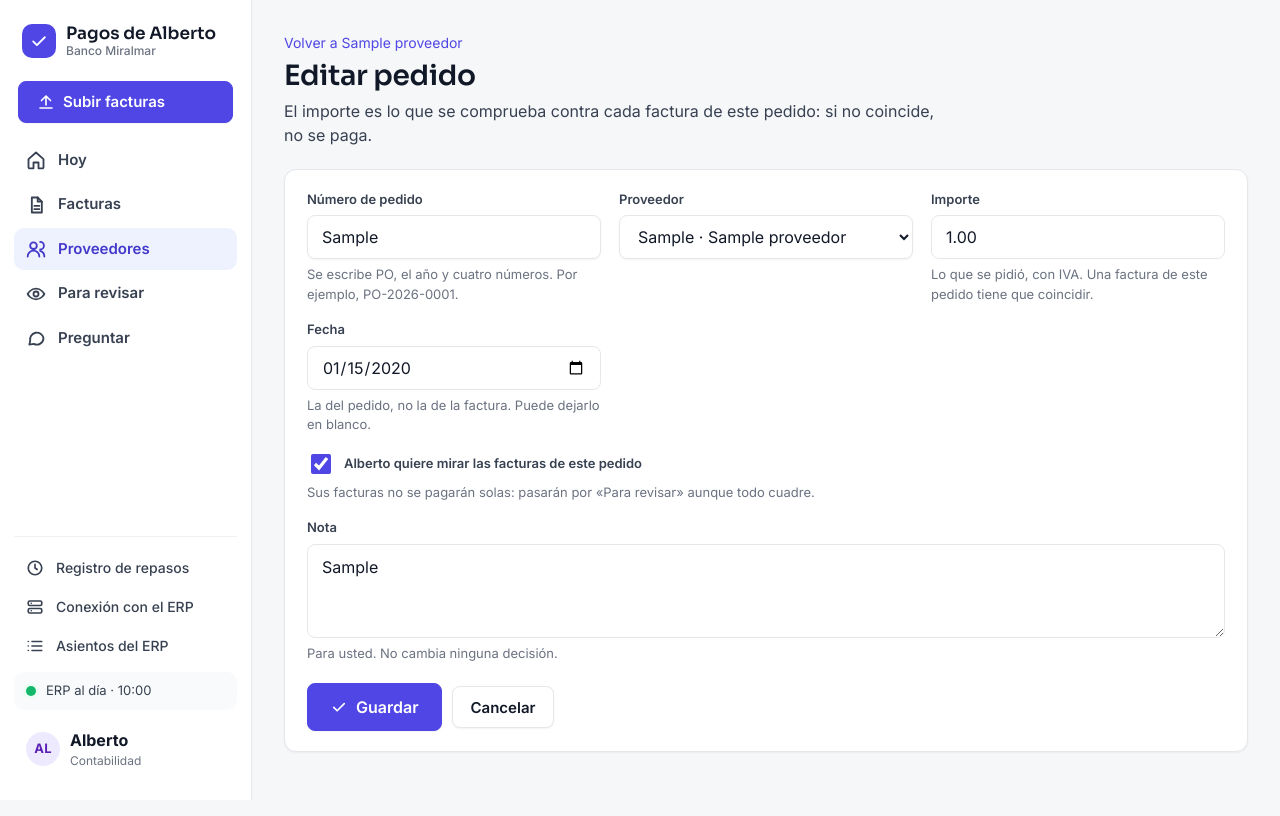
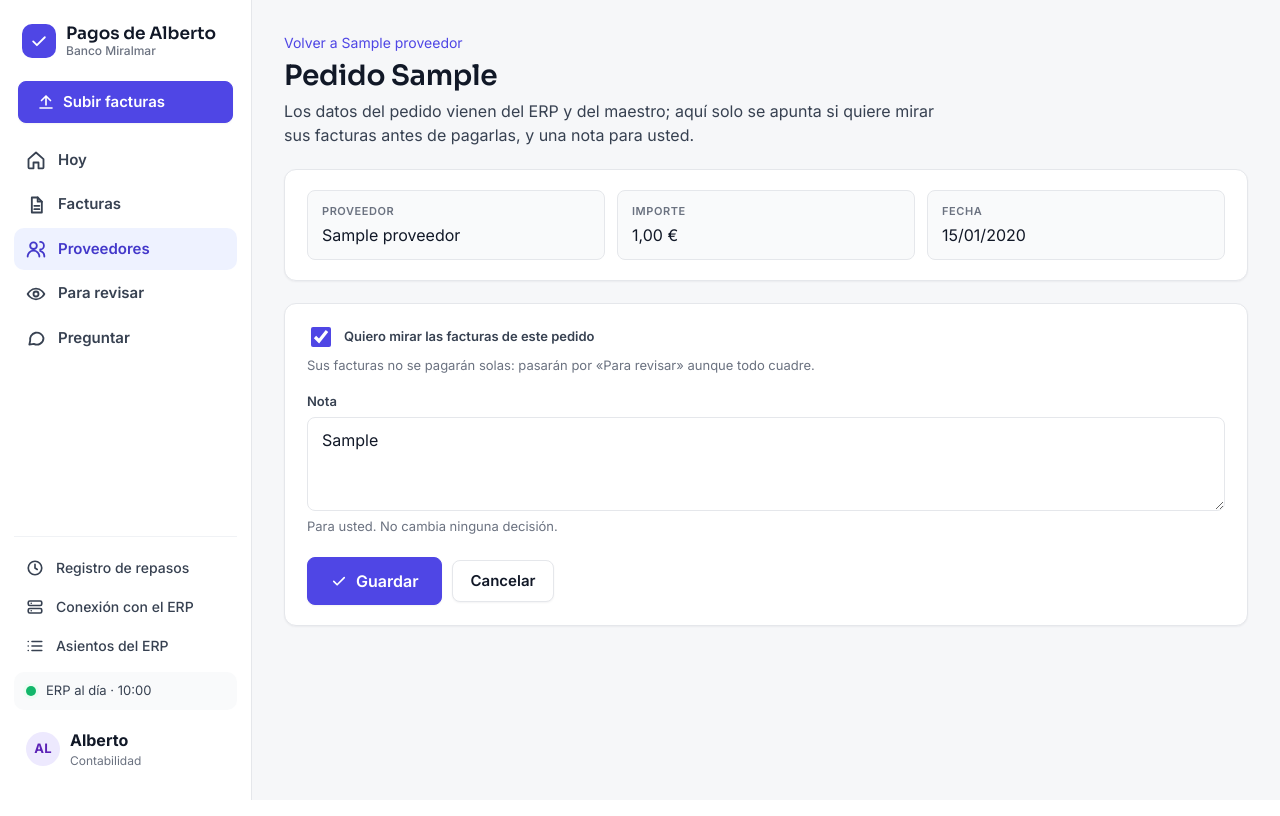
Before and after one commit to antoniorjmnz/upistas, a Django app: page /pedidos/1/editar/ in a window 1280 px wide. Run offline with Django 5.2, Linux system fonts and the light colour scheme; tables that the repository leaves empty hold one stand-in row (values such as "Sample post"); data that the repository does not hold is empty.

Commit message:
feat(obs): los pedidos no se crean en la web; en cada uno solo la marca de revisar y una nota (#38)

```diff
--- a/web/panel/forms.py
+++ b/web/panel/forms.py
@@ -6,11 +6,10 @@ mismo que se le exige al Excel, para que las dos fuentes digan lo mismo.
 """
 from __future__ import annotations
 
-from decimal import Decimal
 
 from django import forms
 
-from upistas.adaptadores.fuentes.excel import PATRON_NIF, PATRON_PEDIDO
+from upistas.adaptadores.fuentes.excel import PATRON_NIF
 from upistas.dominio.importes import normaliza_iban
 from web.panel.models import Pedido, Proveedor
 
@@ -63,46 +62,18 @@ class ProveedorForm(forms.ModelForm):
 
 
 class PedidoForm(forms.ModelForm):
-    proveedor = forms.ModelChoiceField(
-        queryset=Proveedor.objects.all(), label="Proveedor", empty_label="Elija un proveedor",
-    )
-    fecha = forms.DateField(
-        required=False, label="Fecha",
-        input_formats=["%Y-%m-%d", "%d/%m/%Y"],
-        widget=forms.DateInput(attrs={"type": "date"}, format="%Y-%m-%d"),
-        help_text="La del pedido, no la de la factura. Puede dejarlo en blanco.",
-    )
+    """Lo único que Alberto dice sobre un pedido: si quiere mirar sus facturas, y una nota.
+
+    Los pedidos nacen en el ERP y en el maestro importado; aquí no se crean ni se cambian
+    número, proveedor ni importe.
+    """
 
     class Meta:
         model = Pedido
-        fields = ["numero", "proveedor", "importe", "fecha", "revisar", "nota"]
+        fields = ["revisar", "nota"]
         labels = {
-            "numero": "Número de pedido",
-            "proveedor": "Proveedor",
-            "importe": "Importe",
-            "revisar": "Alberto quiere mirar las facturas de este pedido",
+            "revisar": "Quiero mirar las facturas de este pedido",
             "nota": "Nota",
         }
-        help_texts = {
-            "numero": "Se escribe PO, el año y cuatro números. Por ejemplo, PO-2026-0001.",
-            "importe": "Lo que se pidió, con IVA. Una factura de este pedido tiene que coincidir.",
-            "nota": "Para usted. No cambia ninguna decisión.",
-        }
-        error_messages = {"numero": {"unique": "Ya hay otro pedido con ese número."}}
-        widgets = {
-            "numero": forms.TextInput(attrs={"autocomplete": "off", "placeholder": "PO-2026-0001"}),
-            "importe": forms.NumberInput(attrs={"step": "0.01", "min": "0"}),
-            "nota": forms.Textarea(attrs={"rows": 3}),
-        }
-
-    def clean_numero(self) -> str:
-        numero = self.cleaned_data["numero"].strip().upper()
-        if not PATRON_PEDIDO.match(numero):
-            raise forms.ValidationError("El número de pedido se escribe PO, el año y cuatro cifras, como PO-2026-0001.")
-        return numero
-
-    def clean_importe(self) -> Decimal:
-        importe = self.cleaned_data["importe"]
-        if importe <= 0:
-            raise forms.ValidationError("El importe tiene que ser mayor que cero.")
-        return importe
+        help_texts = {"nota": "Para usted. No cambia ninguna decisión."}
+        widgets = {"nota": forms.Textarea(attrs={"rows": 3})}
--- a/web/panel/templates/panel/pedido_form.html
+++ b/web/panel/templates/panel/pedido_form.html
@@ -1,19 +1,21 @@
 {% extends "panel/base.html" %}
 {% load panel_extras %}
-{% block titulo %}{% if pedido.pk %}Editar {{ pedido.numero }}{% else %}Nuevo pedido{% endif %} · Pagos de Alberto{% endblock %}
+{% block titulo %}Pedido {{ pedido.numero }} · Pagos de Alberto{% endblock %}
 {% block contenido %}
 
 <section class="hero">
   <a class="volver" href="{% url 'panel:proveedor' proveedor.id %}">Volver a {{ proveedor.nombre }}</a>
-  {% if pedido.pk %}
-    <h1>Editar pedido</h1>
-    <p class="lead">El importe es lo que se comprueba contra cada factura de este pedido: si no coincide,
-      no se paga.</p>
-  {% else %}
-    <h1>Nuevo pedido</h1>
-    <p class="lead">Apunte lo que le ha pedido a {{ proveedor.nombre }} y por cuánto. Cuando llegue la
-      factura, el sistema comprobará que el pedido existe y que el importe coincide.</p>
-  {% endif %}
+  <h1>Pedido {{ pedido.numero }}</h1>
+  <p class="lead">Los datos del pedido vienen del ERP y del maestro; aquí solo se apunta si quiere mirar sus facturas
+    antes de pagarlas, y una nota para usted.</p>
+</section>
+
+<section class="tarjeta">
+  <div class="datos">
+    <div class="dato"><span>Proveedor</span>{{ proveedor.nombre }}</div>
+    <div class="dato"><span>Importe</span>{{ pedido.importe|euros }}</div>
+    <div class="dato"><span>Fecha</span>{% if pedido.fecha %}{{ pedido.fecha|date:"d/m/Y" }}{% else %}<span class="suave">sin fecha</span>{% endif %}</div>
+  </div>
 </section>
 
 <section class="tarjeta">
@@ -22,10 +24,6 @@
     {% if form.non_field_errors %}
       <div class="campo ancho"><span class="error">{{ form.non_field_errors.0 }}</span></div>
     {% endif %}
-    {% include "panel/_campo.html" with campo=form.numero %}
-    {% include "panel/_campo.html" with campo=form.proveedor %}
-    {% include "panel/_campo.html" with campo=form.importe %}
-    {% include "panel/_campo.html" with campo=form.fecha %}
     <div class="campo ancho{% if form.revisar.errors %} con-error{% endif %}">
       <label class="conmutador" for="{{ form.revisar.id_for_label }}">{{ form.revisar }}{{ form.revisar.label }}</label>
       <span class="ayuda">Sus facturas no se pagarán solas: pasarán por «Para revisar» aunque todo cuadre.</span>
--- a/web/panel/templates/panel/proveedor.html
+++ b/web/panel/templates/panel/proveedor.html
@@ -30,7 +30,6 @@
 <section class="tarjeta">
   <div class="cabecera-tarjeta">
     <h2>Pedidos{% if marcados %} <span class="pildora ojo">{{ marcados }} para mirar</span>{% endif %}</h2>
-    <a class="boton" href="{% url 'panel:pedido_nuevo' proveedor.id %}">{% icono "mas" 18 %}Nuevo pedido</a>
   </div>
   {% if not pedidos %}
     <div class="vacio">
--- a/web/panel/urls.py
+++ b/web/panel/urls.py
@@ -13,7 +13,6 @@ urlpatterns = [
     path("proveedores/nuevo/", proveedores.nuevo, name="proveedor_nuevo"),
     path("proveedores/<int:id>/", proveedores.detalle, name="proveedor"),
     path("proveedores/<int:id>/editar/", proveedores.editar, name="proveedor_editar"),
-    path("proveedores/<int:id>/pedidos/nuevo/", proveedores.nuevo_pedido, name="pedido_nuevo"),
     path("pedidos/<int:id>/editar/", proveedores.editar_pedido, name="pedido_editar"),
     path("facturas/", facturas.lista, name="facturas"),
     path("facturas/<str:lote>/<str:file_id>/", facturas.detalle, name="factura"),
--- a/web/panel/views/proveedores.py
+++ b/web/panel/views/proveedores.py
@@ -51,11 +51,6 @@ def editar(request: HttpRequest, id: int) -> HttpResponse:
     return _formulario_proveedor(request, get_object_or_404(Proveedor, pk=id))
 
 
-def nuevo_pedido(request: HttpRequest, id: int) -> HttpResponse:
-    proveedor = get_object_or_404(Proveedor, pk=id)
-    return _formulario_pedido(request, Pedido(proveedor=proveedor), proveedor)
-
-
 def editar_pedido(request: HttpRequest, id: int) -> HttpResponse:
     pedido = get_object_or_404(Pedido.objects.select_related("proveedor"), pk=id)
     return _formulario_pedido(request, pedido, pedido.proveedor)
@@ -78,7 +73,7 @@ def _formulario_pedido(request: HttpRequest, pedido: Pedido, proveedor: Proveedo
         form = PedidoForm(request.POST, instance=pedido)
         if form.is_valid():
             guardado = form.save()
-            messages.success(request, f"Guardado el pedido {guardado.numero}.")
+            messages.success(request, f"Guardado lo que ha dicho sobre el pedido {guardado.numero}.")
             return redirect("panel:proveedor", id=guardado.proveedor_id)
     else:
         form = PedidoForm(instance=pedido)
```
Also changed, not shown: tests/integracion/test_web_proveedores.py (+9 -33 lines).
